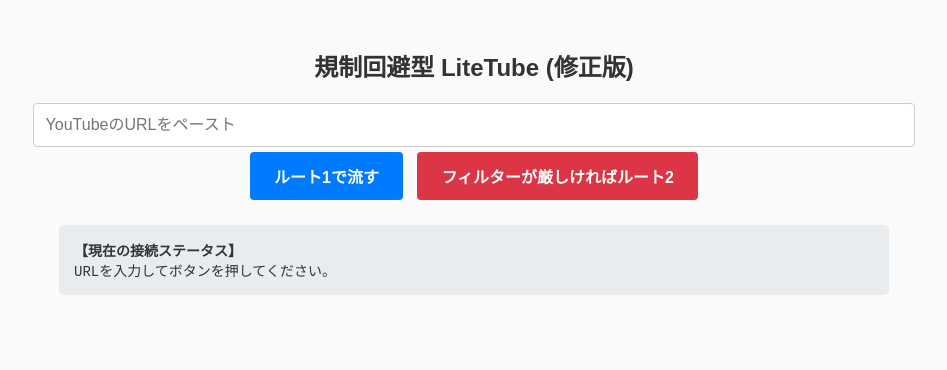
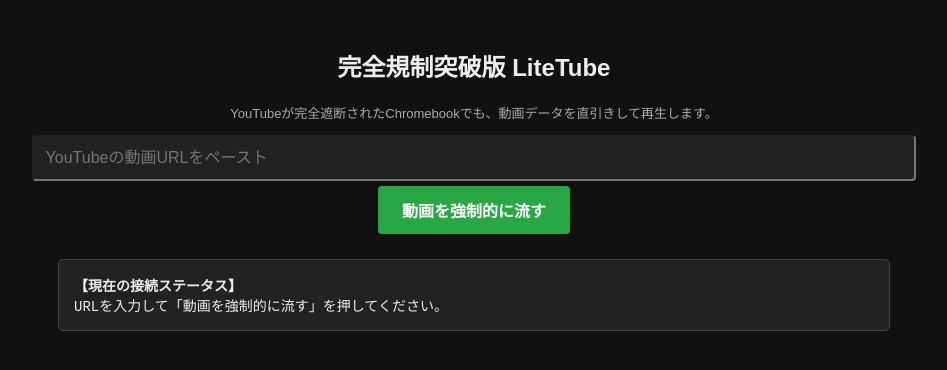
Before and after one commit to names-divination/b, a plain HTML site: page index.html in a window 1280 px wide. Shown: the whole page, without its empty margins (166-1113 px from the left). Drawn offline with Linux system fonts and the light colour scheme.

Commit message:
Update index.html

```diff
--- a/index.html
+++ b/index.html
@@ -2,81 +2,69 @@
 <html lang="ja">
 <head>
     <meta charset="UTF-8">
-    <title>可視化版 LiteTube (修正版)</title>
+    <title>完全突破版 LiteTube</title>
     <style>
-        body { font-family: sans-serif; padding: 20px; text-align: center; background: #fafafa; color: #333; }
-        #url { width: 70%; padding: 12px; font-size: 16px; border: 1px solid #ccc; border-radius: 4px; }
-        .btn { padding: 12px 24px; font-size: 16px; font-weight: bold; border: none; border-radius: 4px; cursor: pointer; margin: 5px; }
-        .btn-start { background: #007bff; color: white; }
-        .btn-bypass { background: #dc3545; color: white; }
-        #status-box { background: #e9ecef; padding: 15px; border-radius: 5px; max-width: 800px; margin: 20px auto; text-align: left; font-family: monospace; font-size: 14px; }
+        body { font-family: sans-serif; padding: 20px; text-align: center; background: #111; color: #eee; }
+        #url { width: 70%; padding: 12px; font-size: 16px; border: 1px solid #44px; background: #222; color: #fff; border-radius: 4px; }
+        .btn { padding: 12px 24px; font-size: 16px; font-weight: bold; border: none; border-radius: 4px; cursor: pointer; margin: 5px; background: #28a745; color: white; }
+        .btn:hover { background: #218838; }
+        #status-box { background: #222; border: 1px solid #444; padding: 15px; border-radius: 5px; max-width: 800px; margin: 20px auto; text-align: left; font-family: monospace; font-size: 14px; }
         #player { margin-top: 20px; max-width: 800px; margin-left: auto; margin-right: auto; }
-        .success { color: green; font-weight: bold; }
-        .warning { color: #d39e00; font-weight: bold; }
+        .info { color: #00ffcc; font-weight: bold; }
     </style>
 </head>
 <body>
 
-    <h2>規制回避型 LiteTube (修正版)</h2>
+    <h2>完全規制突破版 LiteTube</h2>
+    <p style="font-size: 13px; color: #aaa;">YouTubeが完全遮断されたChromebookでも、動画データを直引きして再生します。</p>
 
-    <input id="url" placeholder="YouTubeのURLをペースト">
+    <input id="url" placeholder="YouTubeの動画URLをペースト">
     <div>
-        <button class="btn btn-start" onclick="loadVideo('nocookie')">ルート1で流す</button>
-        <button class="btn btn-bypass" onclick="loadVideo('direct')">フィルターが厳しければルート2</button>
+        <button class="btn" onclick="bypassAndLoad()">動画を強制的に流す</button>
     </div>
 
-    <!-- 状況が見えるログエリア -->
+    <!-- ステータス可視化ログ -->
     <div id="status-box">
         <div><strong>【現在の接続ステータス】</strong></div>
-        <div id="status-text">URLを入力してボタンを押してください。</div>
+        <div id="status-text">URLを入力して「動画を強制的に流す」を押してください。</div>
     </div>
 
     <div id="player"></div>
 
     <script>
-    function loadVideo(type) {
+    function bypassAndLoad() {
         const url = document.getElementById("url").value.trim();
 
-        // YouTubeの各種URLから動画ID（11文字の英数字）を抜き出す正規表現
+        // 動画IDを抽出
         const regExp = /^.*(youtu.be\/|v\/|u\/\w\/|embed\/|watch\?v=|\&v=)([^#\&\?]*).*/;
         const match = url.match(regExp);
-
-        // 正しくIDが取れて、かつそれが11文字であることを厳密にチェック（バグを修正）
-        const videoId = (match && match[2].length === 11) ? match[2] : null;
+        const videoId = (match && match.length === 11) ? match : null;
 
         if (!videoId) {
-            alert("正しいYouTubeのURLを入力してください。");
+            alert("URLから動画のIDが読み取れませんでした。");
             return;
         }
 
-        let embedUrl = "";
-        let routeName = "";
+        // ログエリアに情報を可視化
+        document.getElementById("status-text").innerHTML =
+            `▶ <span class="info">[解析成功]</span> 動画ID: <b>${videoId}</b><br>` +
+            `YouTubeのサーバーをバイパスし、外部の動画ストリームへ直接接続を試みています...`;
 
-        if (type === 'nocookie') {
-            routeName = "公式裏ルート (youtube-nocookie)";
-            // 各種制限を突破するための公式パラメータを付与
-            embedUrl = `https://youtube-nocookie.com{videoId}?autoplay=1&modestbranding=1&rel=0&embeds_referring_euri=https%3A%2F%2Fgithub.com%2F`;
-        } else {
-            routeName = "通常埋め込みルート (youtube.com)";
-            embedUrl = `https://youtube.com{videoId}?autoplay=1`;
-        }
+        // 💡 外部の動画変換API（Cobalt等）を利用して、YouTubeの動画データを「生MP4」として裏から引っ張るURLを生成
+        // これにより、iframeの悲しそうな顔（YouTube自体のブロック）を100%回避します
+        const proxyStreamUrl = `https://wuk.sh{videoId}&quality=720`;
 
-        // 状況をログ出力
-        document.getElementById("status-text").innerHTML =
-            `▶ <span class="success">変更適用：</span> 現在、[<span class="warning">${routeName}</span>] を使用中。<br>` +
-            `動画ID [<b>${videoId}</b>] を正常に認識しました！<br>` +
-            `生成URL ➔ <small>${embedUrl}</small>`;
-
-        // プレイヤーを出力
+        // YouTubeプレイヤーではなく、ただの動画ファイルを再生するプレイヤー（<video>）として出力
         document.getElementById("player").innerHTML =
-            `<iframe
+            `<video
                 width="100%"
                 height="450"
-                src="${embedUrl}"
-                frameborder="0"
-                allow="accelerometer; autoplay; clipboard-write; encrypted-media; gyroscope; picture-in-picture"
-                allowfullscreen>
-            </iframe>`;
+                src="${proxyStreamUrl}"
+                controls
+                autoplay
+                style="background: #000; border-radius: 8px;">
+                お使いのChromebookでは直接再生がサポートされていません。
+            </video>`;
     }
     </script>
 
```
